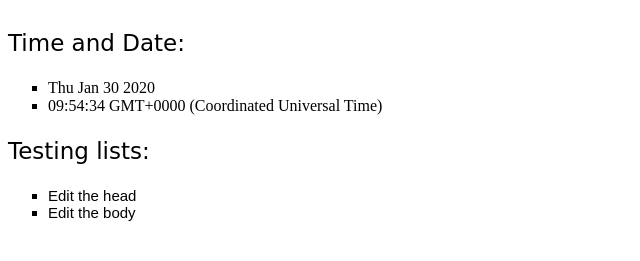
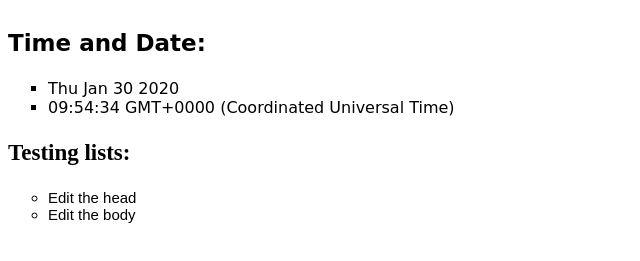
Before and after one commit to abdallah101/Website, a plain HTML site: page index.html in a window 1280 px wide. Shown: the part 105-366 px from the top of the page, without its empty margins (0-640 px from the left). Drawn offline with Linux system fonts and the light colour scheme.

Commit message:
second commit, styling

```diff
--- a/index.html
+++ b/index.html
@@ -10,11 +10,11 @@
 <body>
     <h1 class = "titlecss">Task Timeline</h1>
     <p id = 'date'>Time and Date:</p>
-    <ul class 'timeandate'>
+    <ul class = "flist">
         <li id = 'datee'></li>
         <li id = 'time'></li>
     </ul>
-    <p id = 'date'>Testing lists:</p>
+    <p id = 'testin'>Testing lists:</p>
     <ul class = "list">
         <li>Edit the head</li>
         <li>Edit the body</li>
--- a/main.css
+++ b/main.css
@@ -9,18 +9,20 @@ body {
     font-size: 50px;
     font-family: 'Segoe UI', Tahoma, Geneva, Verdana, sans-serif;
 }
-  li {
+  /* li {
     list-style: square;
-  }
+  } */
 
 .list{
     font-size: 15px;
     font-family: Arial, Helvetica, sans-serif;
+    list-style-type: circle;
 }
 
 #date {
     font-size: 23px;
     font-family: cursive;
+    font-weight: bold;
   }
 
   /*
@@ -32,5 +34,23 @@ body {
 
     font-size: 23px;
     font-family: cursive;
+    font-weight: bold;
 
   }
+
+  #time{
+      font-family: cursive;
+  }
+  #datee{
+      font-family: cursive;
+      /* font-weight: bold; */
+  }
+
+  #testin{
+      font-weight: bold;
+      font-size: 23px;
+  }
+
+  .flist{
+      list-style-type: square;
+  }
```
